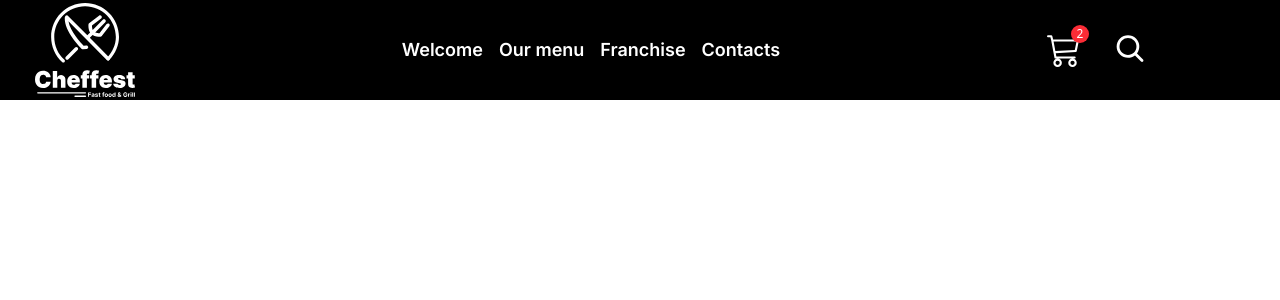
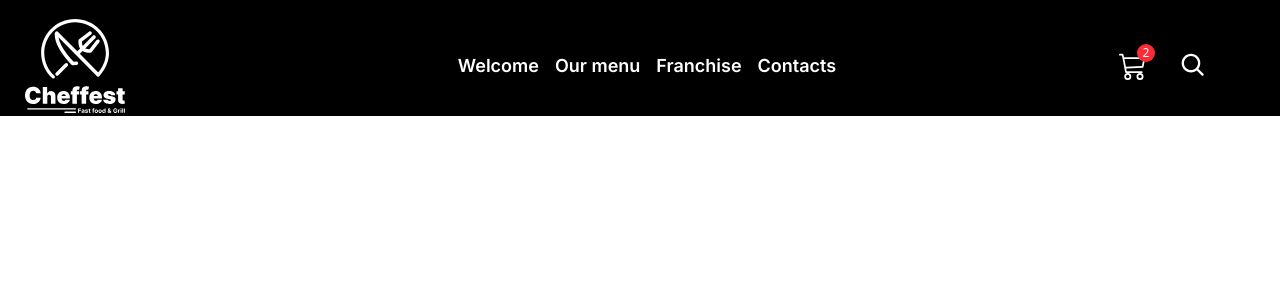
Before and after one commit to Ehsanul-haque71/Cheffest, a Next.js app: page / in a window 1280 px wide. Shown: the top 300 px of the page. Built offline with nearby package versions, Linux system fonts and the light colour scheme.

Commit message:
nav done Alhamdulillah

```diff
--- a/src/app/Component/Navbar.jsx
+++ b/src/app/Component/Navbar.jsx
@@ -3,16 +3,22 @@ import Image from 'next/image';
 import Chef from '@/app/Assets/Chef.svg';
 import { BsCart3 } from "react-icons/bs";
 import { CgSearch } from "react-icons/cg";
+import { FaBars } from "react-icons/fa6";
 
 const Navbar = () => {
   return (
-    <nav className='bg-black w-full grid grid-cols-[auto_1fr_auto] items-center pl-[35px] md:pr-[50px] lg:pr-[135px]'>
-      <div className='cursor-pointer'>
+    <nav className='bg-black w-full pt-[94px] md:pt-4 md:px-[75px]'>
+      <div className='container'>
+
+        <div className='grid grid-cols-[auto_1fr] md:grid-cols-[auto_1fr_auto] items-center'>
+
+          <div className='cursor-pointer absolute md:static left-1/2 top-2 -translate-x-1/2 w-[60px] h-[60px] md:w-auto md:h-auto '>
             <Image src={Chef} alt='main_logo' />
           </div>
 
-      <div >
-        <ul className='hidden md:block md:flex md:items-center md:justify-center leading-[1.1] text-[18px] font-Inter font-semibold md:gap-[16px] text-white'>
+
+          <div>
+            <ul className='hidden  md:flex justify-center items-center md:items-center md:justify-center leading-[1.1] text-[18px] font-Inter font-semibold gap-[6px] md:gap-[16px] text-white'>
               <li className='cursor-pointer hover:text-amber-600'>Welcome</li>
               <li className='cursor-pointer hover:text-amber-600'>Our menu</li>
               <li className='cursor-pointer hover:text-amber-600'>Franchise</li>
@@ -20,19 +26,28 @@ const Navbar = () => {
             </ul>
           </div>
 
-      <div className='flex items-center  md:justify-end gap-[30px] text-white '>
-        {/* <div className='relative z-[1] '>
-          <BsCart3 className='w-[34px] h-[34px]' />
-          <span className='after:absolute after:size-[20px] after:rounded-full after:bg-red-500 after:top-[px] after:right-[20px] after:z-[-1]'>2</span>
 
-        </div> */}
 
-        <div className="relative after:content-['2'] after:absolute after:-top-2 after:-right-2 after:bg-red-500 after:text-white after:text-xs after:size-[18px] after:rounded-full after:flex after:items-center after:justify-center cursor-pointer">
-          <BsCart3 className="w-[34px] h-[34px]" />
+          <div className="flex items-center justify-between md:justify-end gap-[30px] text-white px-4 md:px-0 py-4 md:py-0">
+            <div className="md:hidden cursor-pointer">
+              <FaBars className="w-[28px] h-[28px]" />
             </div>
 
-        <div className='cursor-pointer hidden md:inline-block pr-[20px] md:pr-[0px]'><CgSearch className='w-[34px] h-[34px]' /></div>
+            <div className="relative cursor-pointer">
+              <BsCart3 className="w-[28px] h-[28px]" />
+              <span className="absolute -top-2 -right-2 text-[12px] bg-red-500 w-[18px] h-[18px] rounded-full flex items-center justify-center text-white">2</span>
             </div>
+
+            <div className="hidden md:inline-block cursor-pointer">
+              <CgSearch className="w-[28px] h-[28px]" />
+            </div>
+          </div>
+
+
+        </div>
+
+      </div>
+
     </nav>
   )
 }
```
Lines whose indentation alone changed are shown as unchanged.
